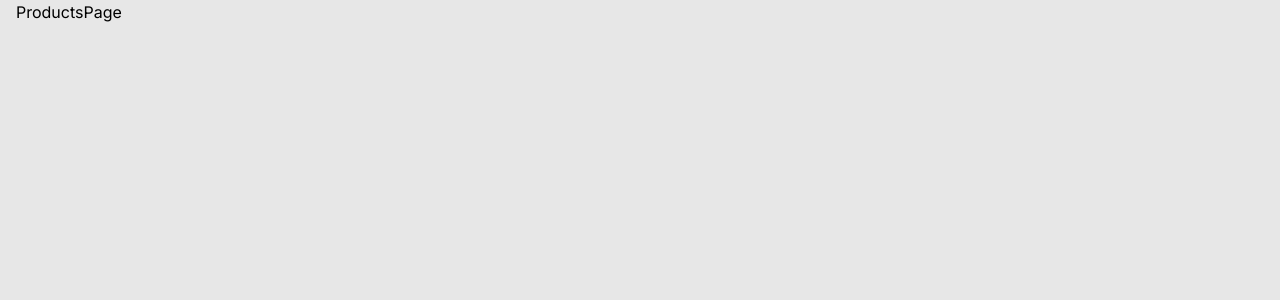
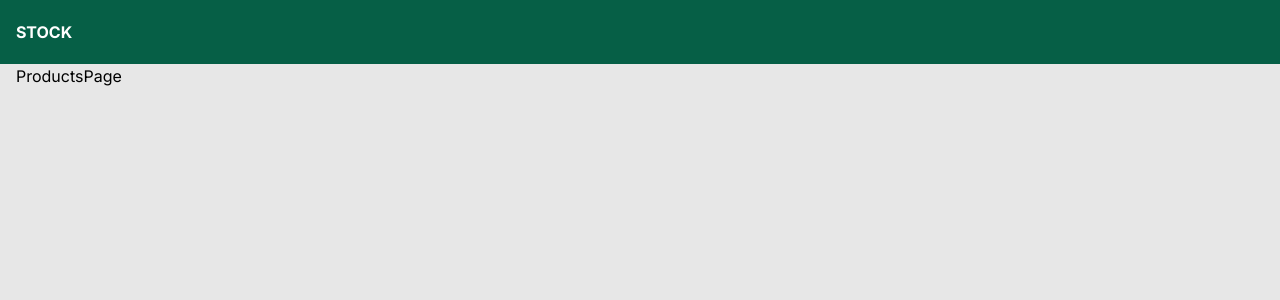
Before and after one commit to bendito820/stock-manager, a Next.js app: page /products in a window 1280 px wide. Shown: the top 300 px of the page. Built offline with nearby package versions, Linux system fonts and the light colour scheme.

Commit message:
Implement nav-bar component

```diff
--- /dev/null
+++ b/app/components/nav-bar.tsx
@@ -0,0 +1,13 @@
+import Link from "next/link";
+import React from "react";
+
+const NavBar = () => {
+  return (
+    <nav className="container mx-auto px-4 bg-emerald-800 text-white h-16 flex justify-between items-center">
+      <h2 className="font-bold">STOCK</h2>
+      <Link href={"/products"}></Link>
+    </nav>
+  );
+};
+
+export default NavBar;
--- a/app/layout.tsx
+++ b/app/layout.tsx
@@ -1,6 +1,7 @@
 import type { Metadata } from "next";
 import { Inter } from "next/font/google";
 import "./globals.css";
+import NavBar from "./components/nav-bar";
 
 const inter = Inter({ subsets: ["latin"] });
 
@@ -17,6 +18,7 @@ export default function RootLayout({
   return (
     <html lang="en">
       <body className={inter.className}>
+        <NavBar />
         <main className="container mx-auto px-4">{children}</main>
       </body>
     </html>
```
